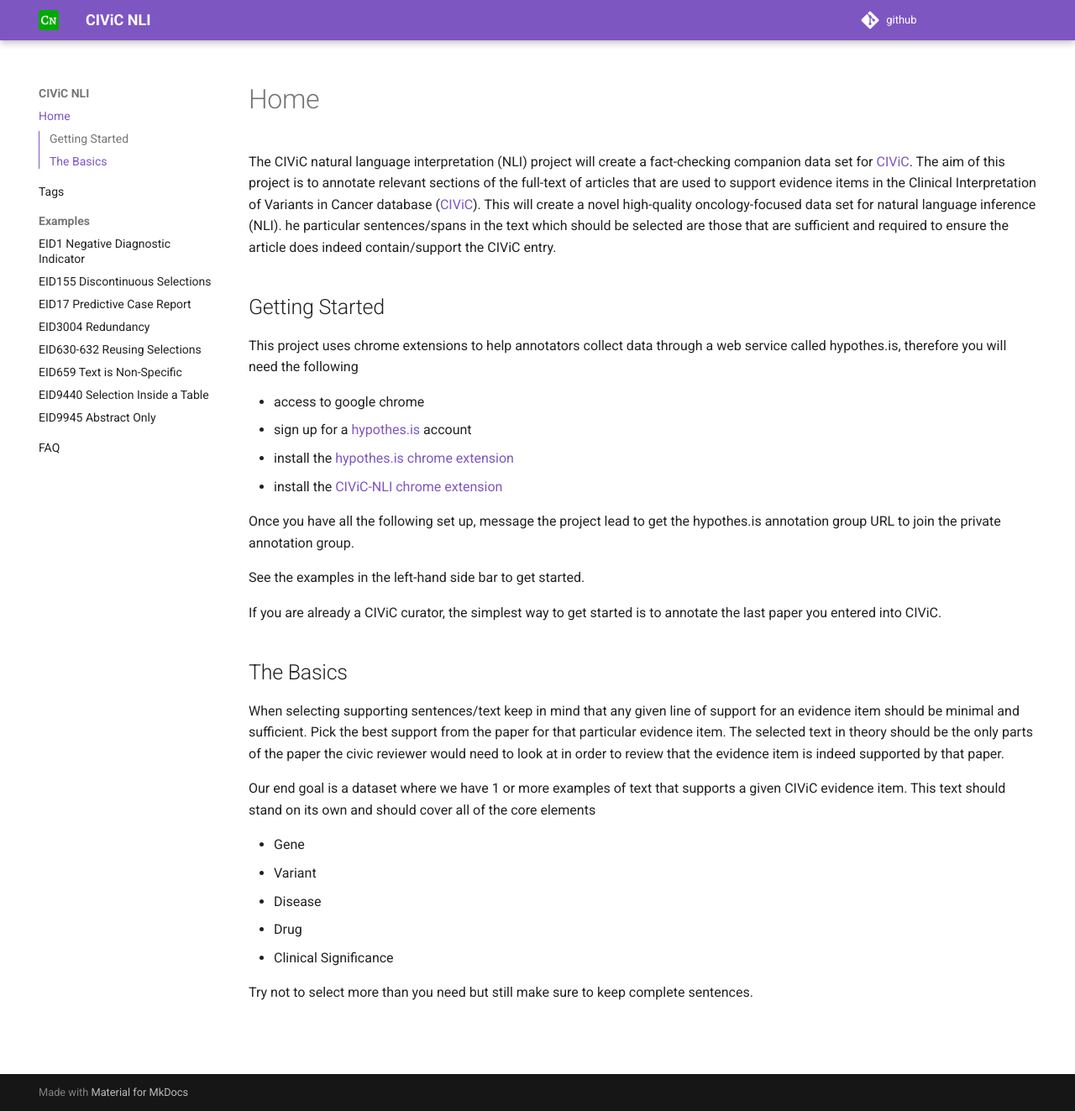
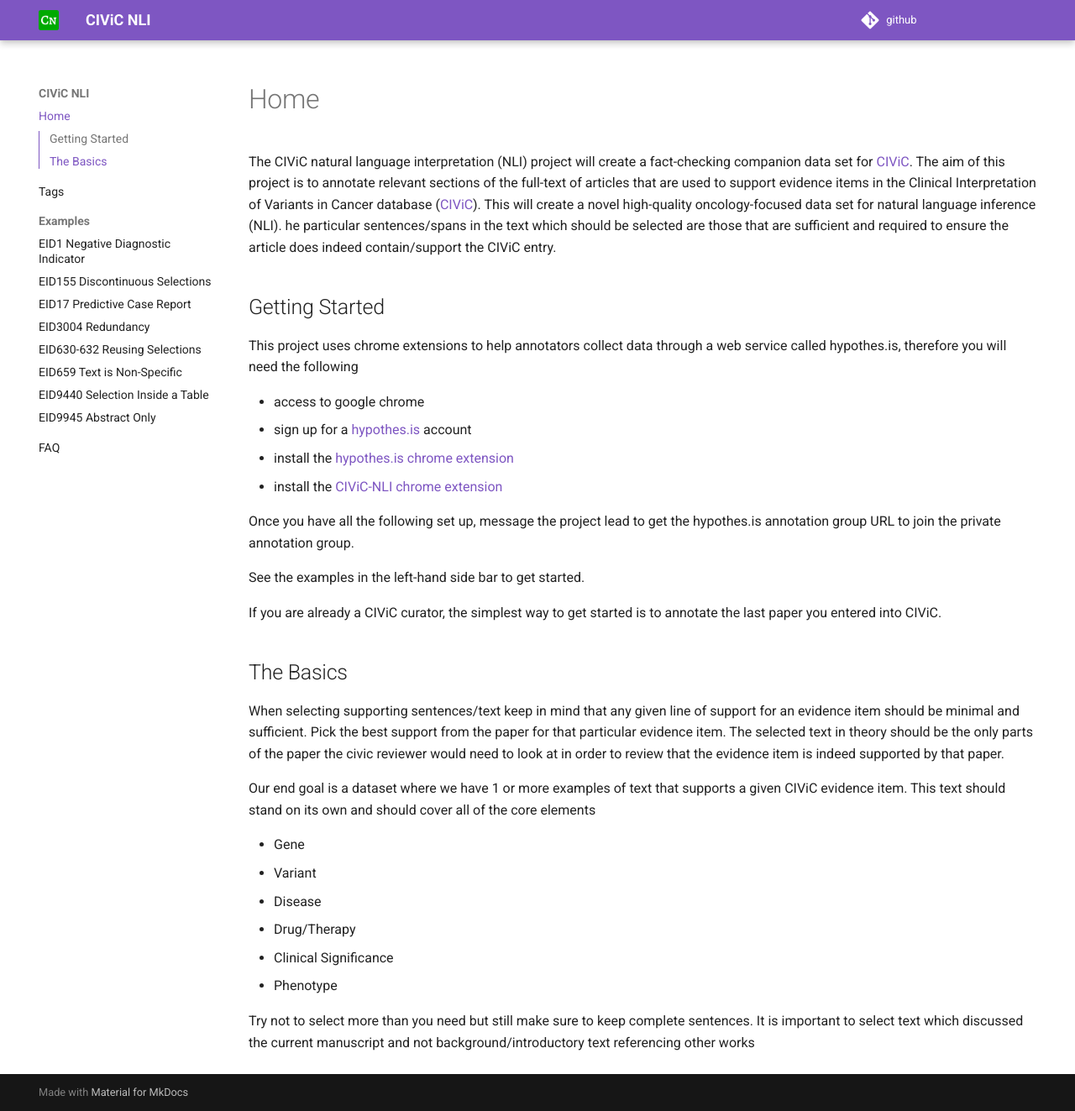
Before and after one commit to creisle/civic-nli-ext, an MkDocs documentation site: the page built from docs/index.md, in a window 1280 px wide and 1323 px high. Shown: the whole window at 84% size. Built offline with MkDocs 1.6.1 and Material for MkDocs 9.7.7, drawn with Linux system fonts in a browser that asks for light colours; comment, search, counter and statistics services are not loaded.

Commit message:
Add phenotype to the docs

```diff
--- a/docs/index.md
+++ b/docs/index.md
@@ -26,7 +26,8 @@ Our end goal is a dataset where we have 1 or more examples of text that supports
 - Gene
 - Variant
 - Disease
-- Drug
+- Drug/Therapy
 - Clinical Significance
+- Phenotype
 
-Try not to select more than you need but still make sure to keep complete sentences.
+Try not to select more than you need but still make sure to keep complete sentences. It is important to select text which discussed the current manuscript and not background/introductory text referencing other works
```
